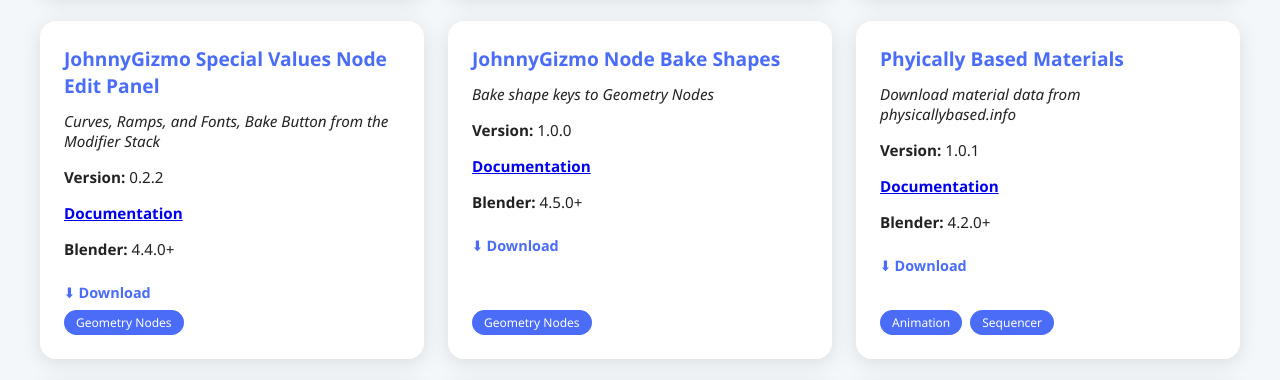
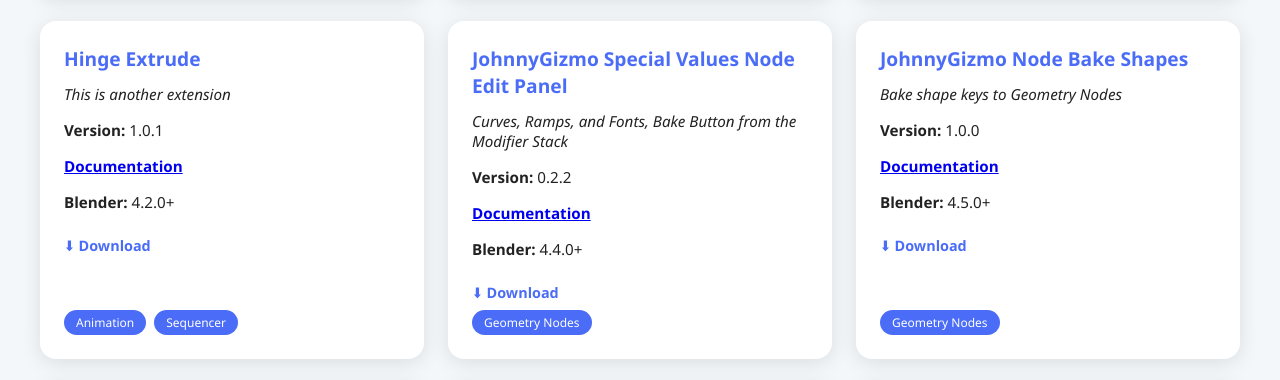
Before and after one commit to johnnygizmo/extensions, a plain HTML site: page index.html in a window 1280 px wide. Shown: the part 1069-1449 px from the top of the page. Drawn offline with Linux system fonts and the light colour scheme.

Commit message:
update naming

```diff
--- a/index.json
+++ b/index.json
@@ -123,6 +123,26 @@
       "archive_url": "./johnnygizmo_create_empty_vertex_child-1.0.0.zip",
       "archive_size": 2741,
       "archive_hash": "sha256:6356d196e6be33c400d80ade9532e882d4d77aa0abbddd5f235ce8b6b6f1e278"
+    },
+    {
+      "schema_version": "1.0.0",
+      "id": "johnnygizmo_hinge_extrude",
+      "name": "Hinge Extrude",
+      "tagline": "This is another extension",
+      "version": "1.0.1",
+      "type": "add-on",
+      "maintainer": "Johnny Matthews",
+      "license": [
+        "SPDX:GPL-3.0-or-later"
+      ],
+      "blender_version_min": "4.2.0",
+      "tags": [
+        "Animation",
+        "Sequencer"
+      ],
+      "archive_url": "./johnnygizmo_hinge_extrude-1.0.1.zip",
+      "archive_size": 3920,
+      "archive_hash": "sha256:daf70b4fd34329ee1bfa9bfdb76e12c23c1dc8fca7b54198cb702781b12a223c"
     },
     {
       "schema_version": "1.0.0",
```
Also changed, not shown: old_builds/index.html (+1 -0 lines), 15 other files.
